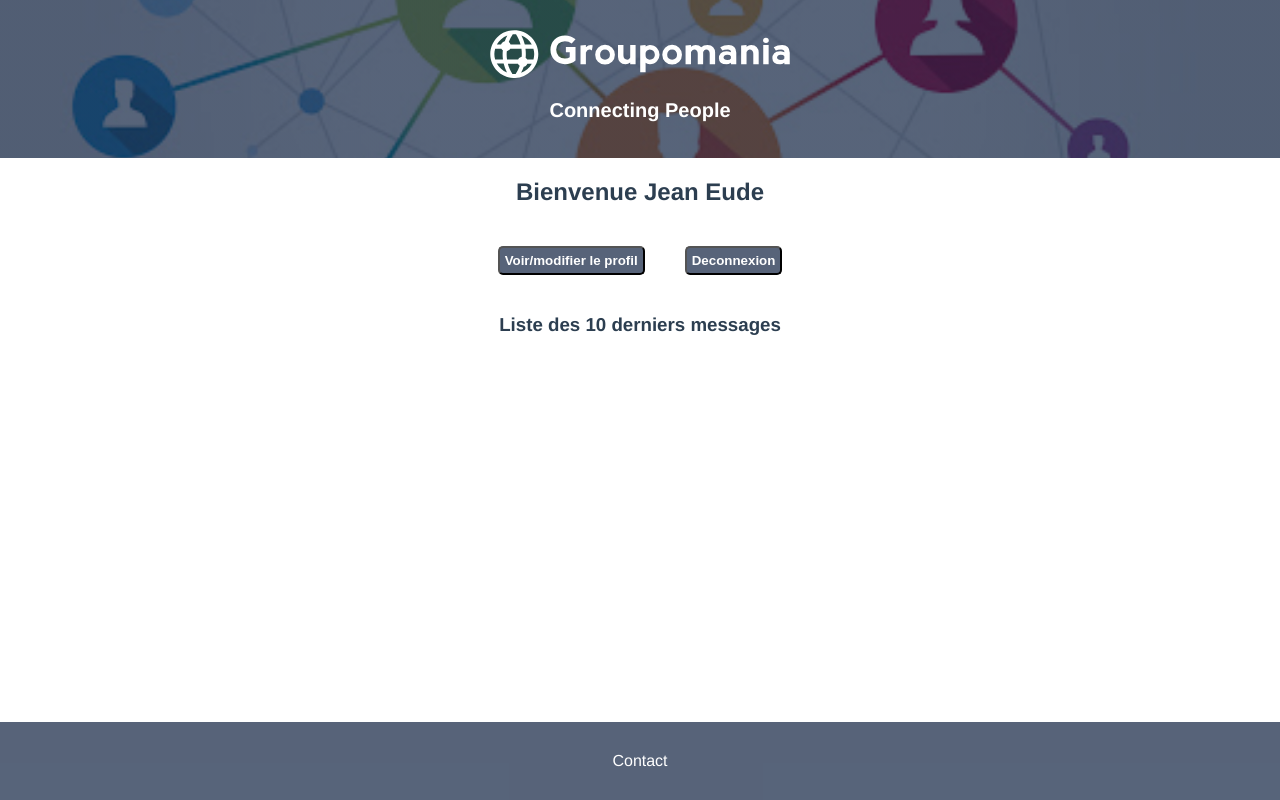
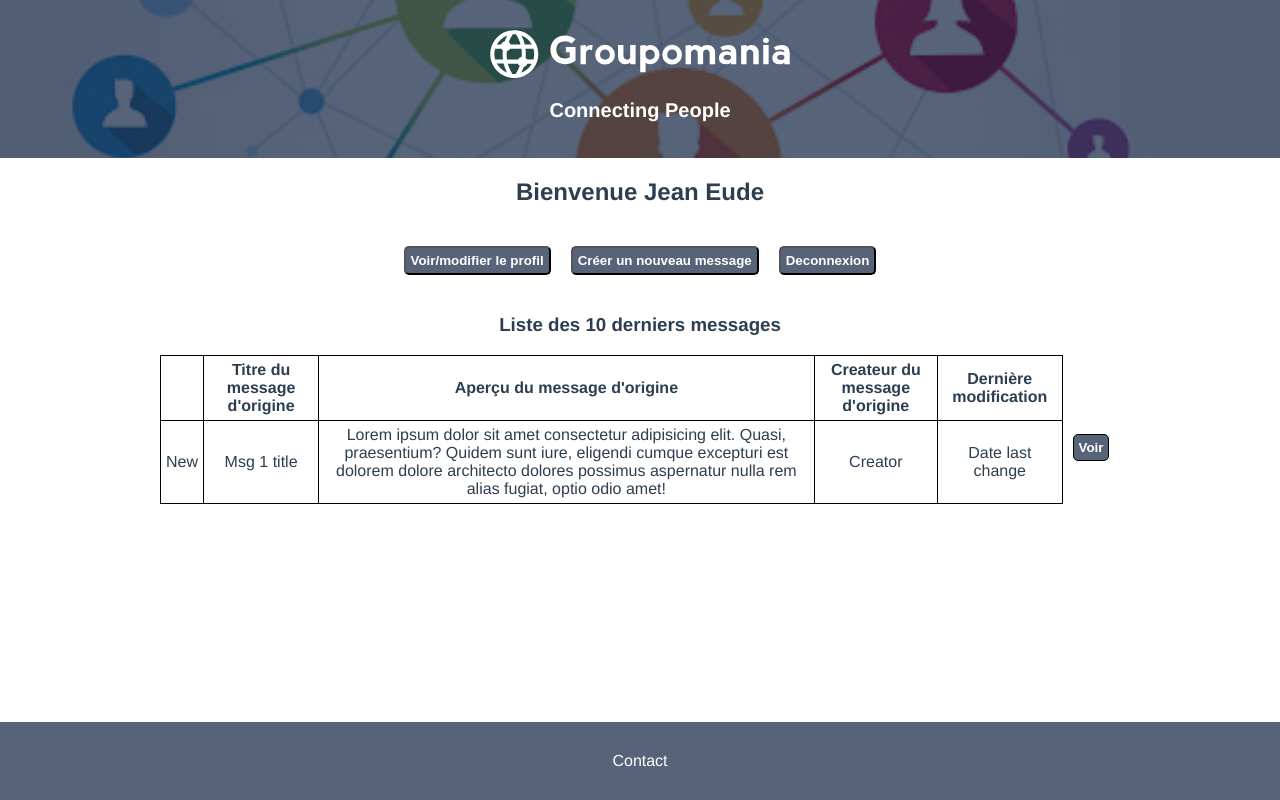
Before and after one commit to Keitaro51/202103_DW_Project7_Groupomania, a Vue app in the folder front/: page /#/home/list in a window 1280 px wide. Built offline with nearby package versions, Linux system fonts and the light colour scheme.

Commit message:
front construction progress with new views

```diff
--- a/front/package.json
+++ b/front/package.json
@@ -8,6 +8,7 @@
     "lint": "vue-cli-service lint"
   },
   "dependencies": {
+    "@tinymce/tinymce-vue": "^4.0.0",
     "core-js": "^3.6.5",
     "vue": "^3.0.0",
     "vue-router": "^4.0.0-0"
--- a/front/public/index.html
+++ b/front/public/index.html
@@ -7,7 +7,9 @@
     <meta name="description" content="Le réseau social interne de l'entreprise Groupomania">
     <meta name="viewport" content="width=device-width,initial-scale=1.0">
     <link rel="icon" href="./favicon.ico">
-
+    <script src="https://cdn.tiny.cloud/1/5wjce11s330g0rfxm66wdq77k5d017gyjy9pqkshr6hb93iq/tinymce/5/tinymce.min.js" referrerpolicy="origin"></script>
+    <!--TODO créer variable d'environnement pour tiny api key? comment utiliser dans html?-->
+    <!--TODO tiny utilisable en free?-->
     <title>Groupomania</title>
 
     <!--Opengraph facebook / twitter card protocol-->
--- a/front/src/components/Footer.vue
+++ b/front/src/components/Footer.vue
@@ -17,5 +17,6 @@ footer{
   padding:30px 0 30px 0;
   color:white;
 }
+//TODO footer pas toujours bottom - ex : new message en desktop view
 
 </style>
--- a/front/src/router/index.js
+++ b/front/src/router/index.js
@@ -5,6 +5,8 @@ import Reinit from '../views/Reinit.vue'
 import Welcome from '../views/Welcome.vue'
 import Profil from '../views/Profil.vue'
 import List from '../views/List.vue'
+import Message from '../views/Message.vue'
+import NewMessage from '../views/NewMessage.vue'
 
 const routes = [
   {
@@ -14,11 +16,11 @@ const routes = [
   },
   {
     path: '/signup',
-    name: 'Inscription',
+    name: 'Signup',
     component: Signup
   }, {
     path: '/reinit',
-    name: 'Reinitialisation',
+    name: 'Reinit',
     component: Reinit
   }, {
     path: '/home',
@@ -26,15 +28,25 @@ const routes = [
     component: Welcome,
     children: [{
       path: 'list',
+      name:"List",
       component: List
     },{
       path: 'profil',
+      name:"Profil",
       component: Profil
+    },{
+      path: 'message/:msgId',
+      name: "Message",
+      component: Message
+    },{
+      path: 'message/new', //TODO utiliser children ou autre technique pour message/childrens
+      name: "NewMessage",
+      component: NewMessage
     }]
   }
-  // ,{
+  //TODO,{
   //   path: '*',
-  //   redirect: '/'
+  //   redirect: '/' ou créer view error 404
   // }
 ]
 
--- a/front/src/views/List.vue
+++ b/front/src/views/List.vue
@@ -1,14 +1,64 @@
 <template>
   <h3>Liste des 10 derniers messages</h3>
+  <table>
+    <tr>
+      <th></th>
+      <th>
+        Titre du message d'origine
+      </th>
+      <th>
+        Aperçu du message d'origine
+      </th>
+      <th>
+        Createur du message d'origine
+      </th>
+      <th>
+        Dernière modification
+      </th>
+    </tr>
+    <tr class="msg1">
+      <td class="new">
+        New
+      </td>
+      <td class="title">
+        Msg 1 title
+      </td>
+      <td class="content">
+        Lorem ipsum dolor sit amet consectetur adipisicing elit. Quasi, praesentium? Quidem sunt iure, eligendi cumque excepturi est dolorem dolore architecto dolores possimus aspernatur nulla rem alias fugiat, optio odio amet!
+      </td>
+      <td class="creator">
+        Creator
+      </td>
+      <td class="lastdate">
+        Date last change
+      </td>
+      <router-link to="/home/message/:msgId"><Btn class="Btn" msg="Voir"/></router-link>
+    </tr>
+  </table>
 </template>
 
 <script>
-
+import Btn from "../components/Button.vue";
 
 export default {
   name: "List",
+  components:{
+    Btn
+  }
 };
 </script>
 
 <style lang="scss">
+table{
+  border-collapse : collapse;
+  tr :not(a){ //après mount, <router-link> devient <a>
+    border:solid 1px black;
+    padding:5px;
+  }
+  .Btn{
+    margin:25% 10px 25% 10px;
+  }
+  width:75%;
+  margin:auto
+}
 </style>
--- /dev/null
+++ b/front/src/views/Message.vue
@@ -0,0 +1,18 @@
+<template>
+<p>TEST : Voici le message ayant l'id passée en url, n° {{ $route.params.msgId }}</p>
+<router-link to="/home/list"><Btn msg="Retour à la liste des derniers messages"/></router-link>
+</template>
+
+<script>
+import Btn from "../components/Button.vue";
+
+export default {
+  name: "Message",
+  components:{
+    Btn
+  }
+};
+</script>
+
+<style lang="scss">
+</style>
--- /dev/null
+++ b/front/src/views/NewMessage.vue
@@ -0,0 +1,57 @@
+<template>
+  <h3>Nouveau message</h3><!--TODO {{ msg }}: Afficher Nouveau message ou Nouvelle réponse selon provenance-->
+  <form method="post">
+    <label for="title">Titre (max 250 caractères)</label>
+    <input
+      class="newtitle"
+      type="text"
+      id="title"
+      name="title"
+      required
+      maxlength="250"
+    />
+    <editor
+      class="TinyMCE"
+      initialValue="<p>Initial editor content</p>"
+      :init="{
+        height: 500,
+        menubar: false,
+        plugins: [
+          'advlist autolink lists link image charmap',
+          'searchreplace visualblocks code fullscreen',
+          'print preview anchor insertdatetime media',
+          'paste code help wordcount table',
+        ],
+        toolbar:
+          'undo redo | formatselect | bold italic | \
+            alignleft aligncenter alignright | \
+            bullist numlist outdent indent | help',
+      }"
+    >
+    </editor>
+  </form>
+</template>
+
+<script>
+import Editor from "@tinymce/tinymce-vue";
+
+export default {
+  name: "NewMessage",
+  components: {
+    editor: Editor,
+  },
+  props: {
+    msg: String,
+  },
+};
+</script>
+<style lang="scss">
+.newtitle {
+  width: 75%;
+  margin: 10px auto 10px auto;
+}
+.TinyMCE + * {
+  width: 75%;
+  margin: auto;
+}
+</style>
--- a/front/src/views/Signup.vue
+++ b/front/src/views/Signup.vue
@@ -38,6 +38,7 @@
       </select>
     </form>
     <router-link to="/home/list"><Btn msg="S'inscrire" /></router-link>
+    <!--TODO routeur link crée un <a> beaucoup trop large - ex:signup page desktop, zone cliquable enorme-->
 </template>
 
 <script>
--- a/front/src/views/Welcome.vue
+++ b/front/src/views/Welcome.vue
@@ -1,16 +1,19 @@
 <template>
   <header>
     <h2>Bienvenue Jean Eude</h2>
-    <router-link to="/home/profil">
+    <router-link to="/home/profil"> <!--TODO retirer quand view profil active-->
       <Btn class="button" msg="Voir/modifier le profil" />
+    </router-link>
+     <router-link to="/home/message/new"> <!--TODO retirer quand view new message active-->
+      <Btn class="Btn" msg="Créer un nouveau message"/>
     </router-link>
     <router-link to="/">
       <Btn class="button" msg="Deconnexion" />
     </router-link>
   </header>
-  <router-view />
-  <router-view name="profil" />
-  <router-view name="list" />
+  <router-view/>
+  <router-view name="Profil" />
+  <router-view name="List" /> <!-- TODO à quoi servent ces router view? newmessage marche même sans-->
 </template>
 
 <script>
```
Also changed, not shown: 1 other file (tests, documents, lock files or other folders).
